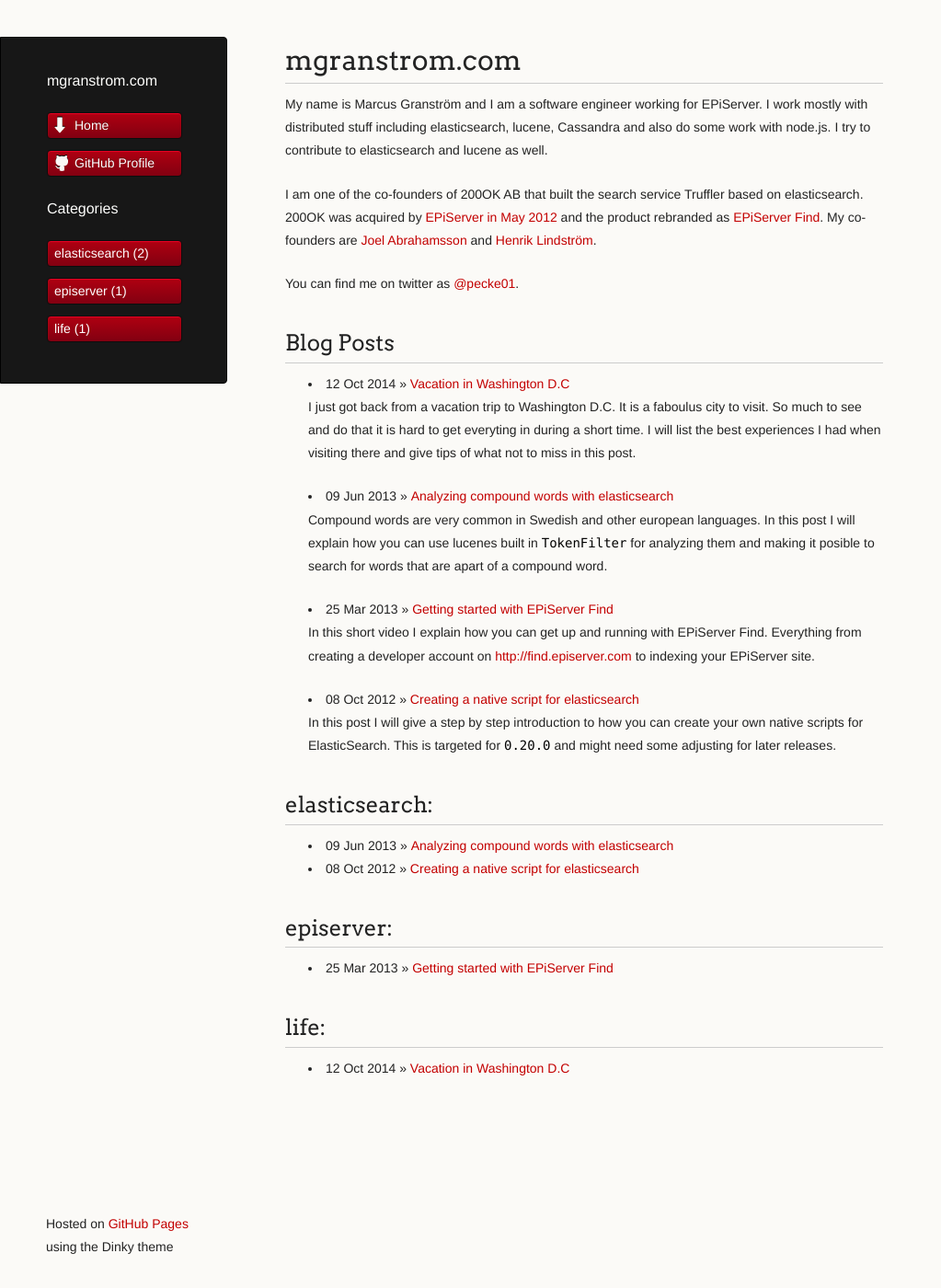
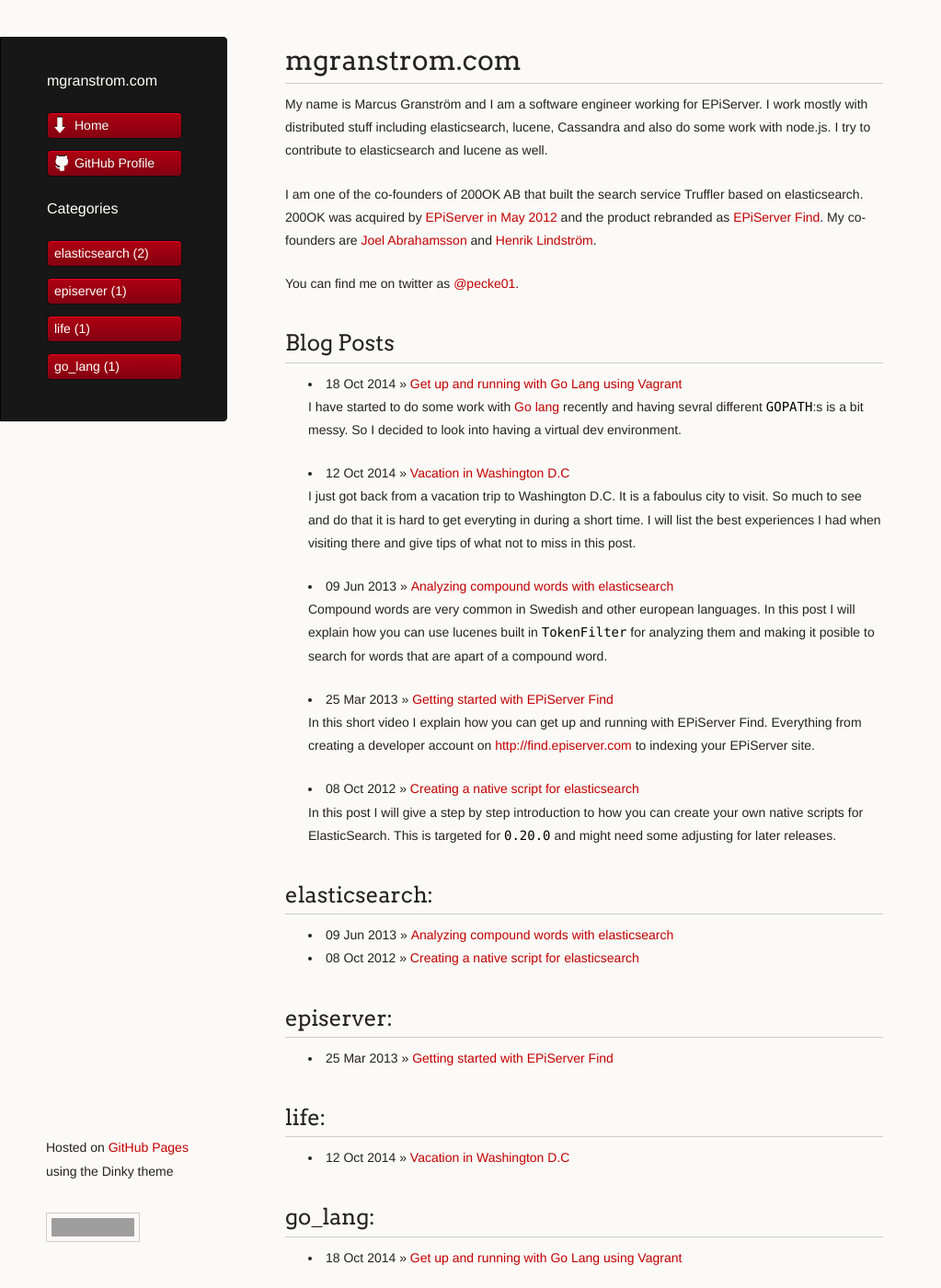
Before and after one commit to pecke01/mgranstrom-com, a Jekyll site: the page built from index.html, in a window 1280 px wide and 1400 px high. Shown: the whole window at 92% size, without its empty margins (0-1023 px from the left). Built offline with Jekyll 4.4.1, drawn with Linux system fonts in a browser that asks for light colours; comment, search, counter and statistics services are not loaded; part of the change alters nothing that is shown; grey boxes are pictures that could not be loaded.

```diff
--- a/_layouts/default.html
+++ b/_layouts/default.html
@@ -11,17 +11,6 @@
         <meta http-equiv="X-UA-Compatible" content="IE=edge,chrome=1">
         <title>{{ page.title }}</title>
         <meta name="viewport" content="width=device-width">
-        <script>
-  (function(i,s,o,g,r,a,m){i['GoogleAnalyticsObject']=r;i[r]=i[r]||function(){
-  (i[r].q=i[r].q||[]).push(arguments)},i[r].l=1*new Date();a=s.createElement(o),
-  m=s.getElementsByTagName(o)[0];a.async=1;a.src=g;m.parentNode.insertBefore(a,m)
-  })(window,document,'script','//www.google-analytics.com/analytics.js','ga');
-
-  ga('create', 'UA-33829421-1', 'auto');
-  ga('send', 'pageview');
-
-</script>
-
     </head>
     <body>
       <div class="wrapper">
@@ -56,6 +45,10 @@
             <footer>
 
               <p><small>Hosted on <a href="https://pages.github.com">GitHub Pages</a> using the Dinky theme</small></p>
+              <a title="Real Time Web Analytics" href="http://clicky.com/100621463"><img alt="Real Time Web Analytics" src="//static.getclicky.com/media/links/badge.gif" border="0" /></a>
+<script src="//static.getclicky.com/js" type="text/javascript"></script>
+<script type="text/javascript">try{ clicky.init(100621463); }catch(e){}</script>
+<noscript><p><img alt="Clicky" width="1" height="1" src="//in.getclicky.com/100621463ns.gif" /></p></noscript>
             </footer>
           </div>
 
--- /dev/null
+++ b/_posts/2014-10-18-getting-up-and-running-with-vagrant-and-go.markdown
@@ -0,0 +1,19 @@
+---
+layout: post
+title:  "Get up and running with Go Lang using Vagrant"
+date:   2014-10-18
+categories: go_lang
+---
+I have started to do some work with [Go lang](http://golang.org) recently and having sevral different `GOPATH`:s is a bit messy. So I decided to look into having a virtual dev environment.
+
+I have used [Vagrant](https://www.vagrantup.com/) before and enjoy working with it so I created a [Vagrantfile](https://github.com/pecke01/go_vagrant/blob/master/Vagrantfile) for it that makes it possible to have different setups of go projects but be isolated from eachother.
+
+How to use it:
+* Install Vagrant
+* Copy it to your local folder that you want to use for your GOPATH.
+* Run `vagrant up` to setup the virtual machine including installing GO and setting the correct environmental variables.
+* Use `vagrant ssh` to ssh into the machine
+* Doing `cd $GOPATH` will take you to the shared folder with your host machine.
+* Start coding
+
+I decided to go this way since I like to use my local machine where I have all my editors and helpers setup just the way I like it. Hope that it will help you and feel free to change it anyway you like.
```
Also changed, not shown: index.html (line endings or trailing spaces), 10 other files.
